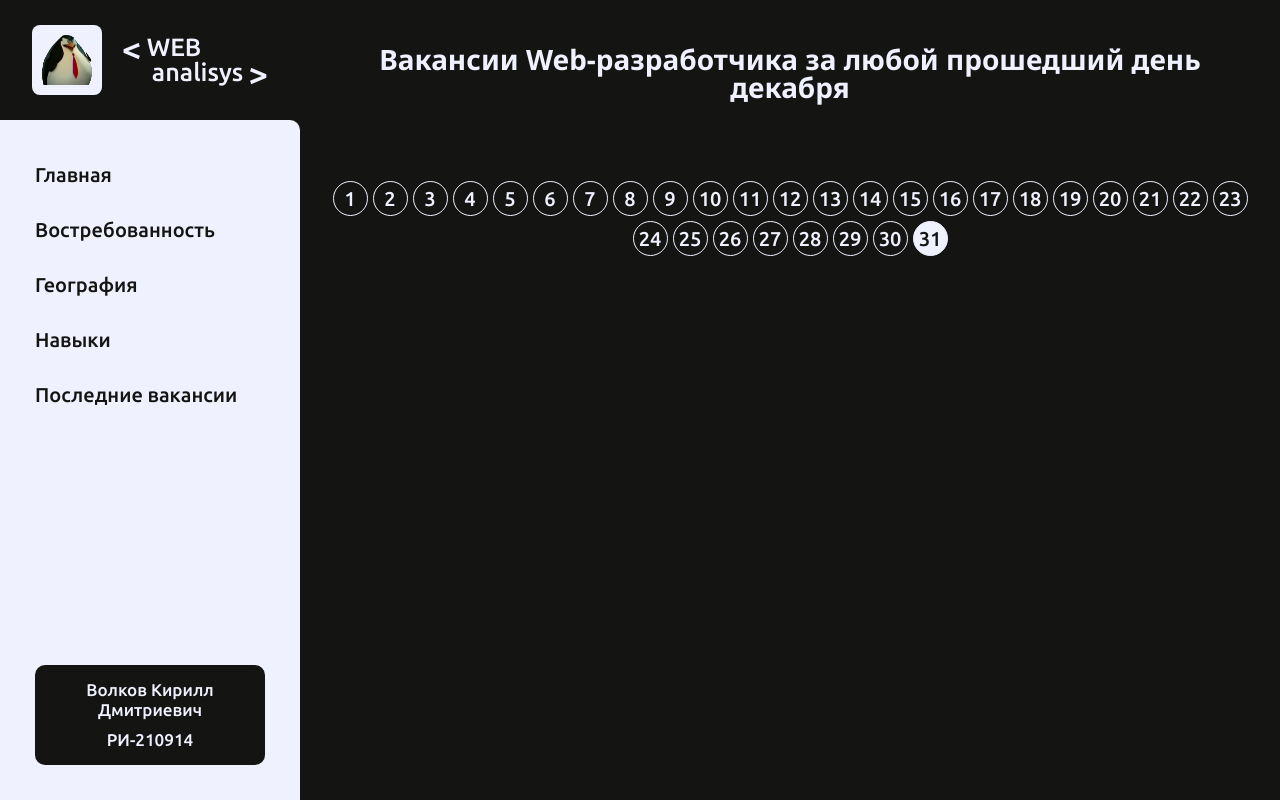
After one commit to caimanchik/professionProject, a Django app: page /latest/ in a window 1280 px wide. The commit adds this page. Run offline with Django 4.2, Linux system fonts and the light colour scheme.

Commit message:
latest page

```diff
--- a/static/css/base.css
+++ b/static/css/base.css
@@ -175,7 +175,7 @@ body {
 }
 
 .footer {
-	position: absolute;
+	position: fixed;
 	left: 35px;
 	bottom: 35px;
 	background: #141513;
@@ -194,8 +194,8 @@ body {
 
 .inserted-content {
 	max-width: 900px;
-	margin: 0 auto 40px;
-	padding-bottom: 30px;
+	margin: 0 auto;
+	padding-bottom: 35px;
 }
 
 .content-title {
@@ -309,3 +309,62 @@ th {
 .small {
 	font-size: 18px;
 }
+
+.days-wrap {
+	display: flex;
+	flex-wrap: wrap;
+	justify-content: center;
+	gap: 5px;
+	/*gap: 8px;*/
+	width: 100%;
+	margin-bottom: 40px;
+}
+
+.day {
+	width: 35px;
+	height: 35px;
+	border-radius: 50%;
+	display: flex;
+	justify-content: center;
+	align-items: center;
+	font-size: 20px;
+	line-height: 1em;
+	cursor: pointer;
+	background-color: #141513;
+	color: #f0f1ff;
+	border: 1px solid #f0f1ff;
+}
+
+.content-small {
+	max-width: 1300px;
+}
+
+.day.selected {
+	background-color: #f0f1ff;
+	color: #141513;
+}
+
+.vacancy {
+	padding: 20px;
+	display: flex;
+	flex-direction: column;
+	gap: 20px;
+	border: 1px solid #f0f1ff;
+	border-radius: 15px;
+	margin-bottom: 30px;
+}
+
+.field {
+	display: flex;
+	gap: 30px;
+	flex: 0 0 100%;
+}
+
+.field-name {
+	flex: 0 0 20%;
+	line-height: 16px;
+}
+
+.field-content {
+	flex-grow: 1;
+}
--- /dev/null
+++ b/static/scripts/latest.js
@@ -0,0 +1,108 @@
+let days = document.querySelectorAll('.day')
+let urlStart = "https://api.hh.ru/vacancies"
+let spec = ['web develop', 'веб разработчик', 'web разработчик', 'web programmer', 'web программист', 'веб программист', 'битрикс разработчик', 'bitrix разработчик', 'drupal разработчик', 'cms разработчик', 'wordpress разработчик', 'wp разработчик', 'joomla разработчик', 'drupal developer', 'cms developer', 'wordpress developer', 'wp developer', 'joomla developer']
+let text = spec.map(e => "'" + e + "'").join(' OR ')
+console.log(text)
+let vacsElement = document.querySelector('.vacancies')
+
+function removeSelected() {
+    days.forEach(e => e.classList.remove('selected'))
+}
+
+function loadVacancies(e) {
+    e.classList.add('selected')
+    vacsElement.innerHTML = ''
+    getVacancies(e.innerHTML.trim())
+        .then((vacs) => {
+            updateVacancies(vacs)
+        })
+}
+
+function updateVacancies(vacs) {
+    vacs.sort((a, b) => a.published_at > b.published_at)
+
+    vacs.forEach(vacancy => {
+        console.log(vacancy)
+        let vacElement = createElem('', 'vacancy')
+
+        vacElement.append(createField('Название', vacancy.name))
+        vacElement.append(createField('Описание', vacancy.description))
+        vacElement.append(createField('Навыки',
+            vacancy.key_skills.length > 0 ? vacancy.key_skills.map(e => e.name).join(', ') : 'Не указано'))
+        vacElement.append(createField('Компания', vacancy.employer.name))
+        vacElement.append(createField('Название региона', vacancy.area.name))
+        vacElement.append(createField('Дата публикации', vacancy.published_at.replace('2023-01', '2022-12')))
+
+        vacsElement.append(vacElement)
+    })
+}
+
+function createElem(content, className) {
+    let element = document.createElement('div')
+    element.classList.add(className)
+    element.innerHTML = content
+
+    return element
+}
+
+function createField(name, content) {
+    let field = createElem('', 'field')
+    field.append(createElem(name, 'field-name'))
+    field.append(createElem(content, 'field-content'))
+
+    return field
+}
+
+async function getVacancies(day) {
+    let now = new Date()
+    return new Promise((resolve) => {
+        let xhr = new XMLHttpRequest()
+        let params = {
+            per_page: 10,
+            date_from: `${day < now.getDate() - 6 ? '2023' : '2022'}-${day < now.getDate() - 6 ? '01' : '12'}-${day >= 10 ? day : `0${day}`}T00:00:00`,
+            date_to: `${day < now.getDate() - 6 ? '2023' : '2022'}-${day < now.getDate() - 6 ? '01' : '12'}-${day >= 10 ? day : `0${day}`}T23:59:59`,
+            text: text
+        }
+
+        let url = new URL(urlStart)
+        url.searchParams.set('text', params.text)
+        url.searchParams.set('date_from', params.date_from)
+        url.searchParams.set('date_to', params.date_to)
+        url.searchParams.set('per_page', params.per_page)
+
+        xhr.open('GET', url)
+        xhr.send()
+
+        xhr.onload = async function() {
+            let response = JSON.parse(xhr.response).items
+            let ids = response.map(e => e.url)
+
+            await Promise.all(
+                ids.map(e => getFields(e))
+            ).then(e => {
+                resolve(e)
+            })
+        }
+    })
+}
+
+async function getFields(url) {
+    return new Promise((resolve) => {
+        let xhr = new XMLHttpRequest()
+        xhr.open("GET", url)
+        xhr.send()
+
+        xhr.onload = function() {
+            resolve(JSON.parse(xhr.response))
+        }
+    })
+}
+
+days.forEach(el => {
+    el.addEventListener('click', e => {
+        removeSelected()
+        loadVacancies(el)
+    })
+})
+
+days[days.length - 1].dispatchEvent(new Event('click'))
--- a/templates/base.html
+++ b/templates/base.html
@@ -46,7 +46,7 @@
                     </a>
                 </li>
                 <li class="list-nav-item">
-                    <a class="link-nav" href="{% url 'main' %}">
+                    <a class="link-nav" href="{% url 'latest' %}">
                         <span class="link-wrap">Последние вакансии</span>
                     </a>
                 </li>
@@ -69,5 +69,7 @@
             </footer>
         </div>
     </main>
+    {% block scripts %}
+    {% endblock scripts %}
 </body>
 </html>
--- /dev/null
+++ b/templates/latest.html
@@ -0,0 +1,25 @@
+{% extends 'base.html' %}
+{% load static %}
+
+{% block content %}
+
+    <div class="content-title">
+        Вакансии Web-разработчика за любой прошедший день декабря
+    </div>
+
+    <div class="inserted">
+        <div class="inserted-content content-small">
+            <div class="days-wrap">
+                {% for day in days %}
+                    <div class="day">
+                        {{ day }}
+                    </div>
+                {% endfor %}
+            </div>
+            <div class="vacancies">
+
+            </div>
+        </div>
+    </div>
+    <script src="{% static 'scripts/latest.js' %}"></script>
+{% endblock content %}
--- a/web_profession/urls.py
+++ b/web_profession/urls.py
@@ -7,4 +7,5 @@ urlpatterns = [
     path('demand/', web_profession.views.DemandView.as_view(), name='demand'),
     path('geography/', web_profession.views.GeographyView.as_view(), name='geo'),
     path('skills/', web_profession.views.SkillsView.as_view(), name='skills'),
+    path('latest/', web_profession.views.LatestView.as_view(), name='latest'),
 ]
--- a/web_profession/views.py
+++ b/web_profession/views.py
@@ -49,3 +49,13 @@ class SkillsView(TemplateView):
             ctx[y['year']] = Skill.objects.filter(year=y['year']).order_by('-count')
 
         return {'data': ctx}
+
+
+class LatestView(TemplateView):
+
+    template_name = 'latest.html'
+
+    def get_context_data(self, **kwargs):
+        return {
+            'days': range(1, 32)
+        }
```
